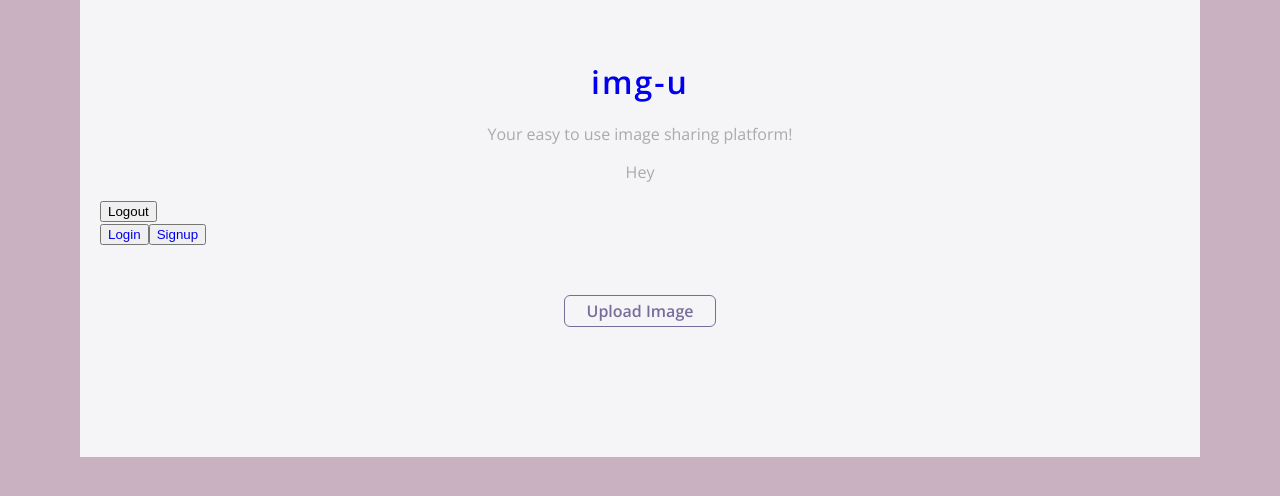
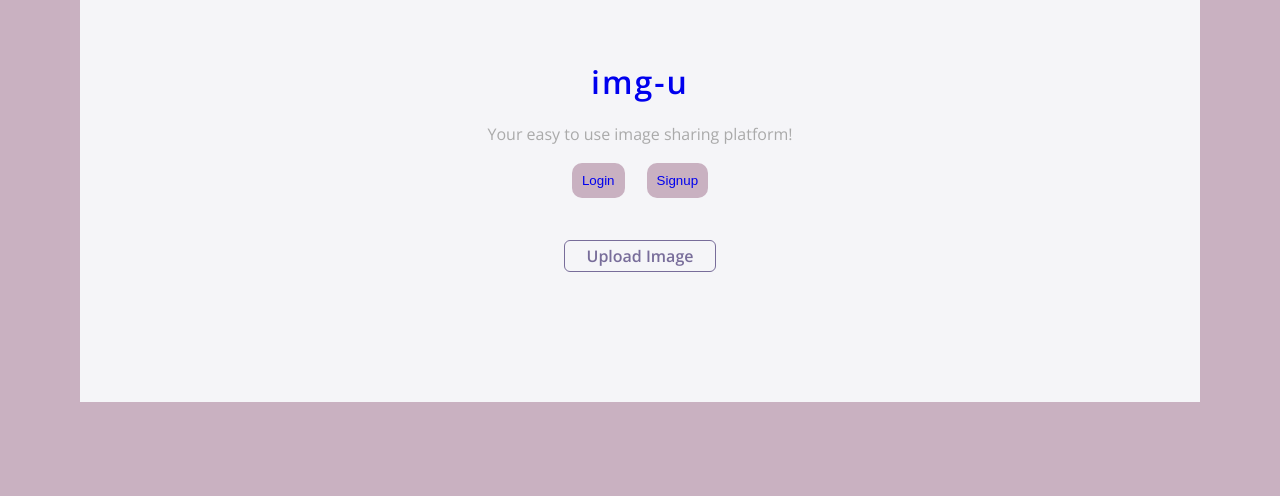
Before and after one commit to alexquar/Img_Gallery, a Vue app: page / in a window 1280 px wide. Shown: the top 496 px of the page. Built offline with nearby package versions, Linux system fonts and the light colour scheme; no server answers; the database is empty.

Commit message:
nav styling

```diff
--- a/src/assets/global.css
+++ b/src/assets/global.css
@@ -4,6 +4,21 @@
   --primary: #786d9a;
   --secondary: #c9b1c1;
   --error: #b88394;
+}
+.btn{
+  border-radius: 10px;
+  background-color: var(--secondary);
+  border:none;
+  color: white;
+  padding:10px;
+  margin:2px;
+}
+.btn:hover{
+  background-color: white;
+  color: var(--secondary);
+  border:solid;
+  border-color: var(--secondary);
+  padding:8px;
 }
 
 /* base styles & title */
--- a/src/components/HeaderTitle.vue
+++ b/src/components/HeaderTitle.vue
@@ -3,13 +3,13 @@
       <h1><router-link :to="{ name: 'HomeApp' }">img-u</router-link></h1>
       <p>Your easy to use image sharing platform!</p>
       <div>
-      <div>
-      <p> Hey </p>
-      <button class="btn" @click="handleSubmit"> Logout </button>
+      <div v-if="user" class="container">
+      <p> Hey, {{ user.displayName }}!</p>
+      <button class="btn" id="logout" @click="handleSubmit"> Logout </button>
     </div>
-    <div>
+    <div v-else class="container">
       <button class="btn"> <router-link :to="{ name: 'LoginApp' }">Login</router-link></button>
-      <button class="btn">  <router-link :to="{ name: 'SignupApp' }"> Signup</router-link> </button>
+      <button id="signup" class="btn">  <router-link :to="{ name: 'SignupApp' }"> Signup</router-link> </button>
     </div>
     </div>
     </div>
@@ -48,4 +48,15 @@
       text-align: center;
       color: #aaa;
     }
+    .container{
+      display: flex;
+      justify-content: center;
+      align-items:center;
+    }
+    #logout{
+      margin-left: 20px;
+    }
+    #signup{
+      margin-left:20px;
+    }
   </style>
--- a/src/components/UploadForm.vue
+++ b/src/components/UploadForm.vue
@@ -45,7 +45,7 @@
 
   <style>
     form{
-      margin: 30px auto 10px;
+      margin: 20px auto 10px;
       text-align: center;
     }
     label input{
```
